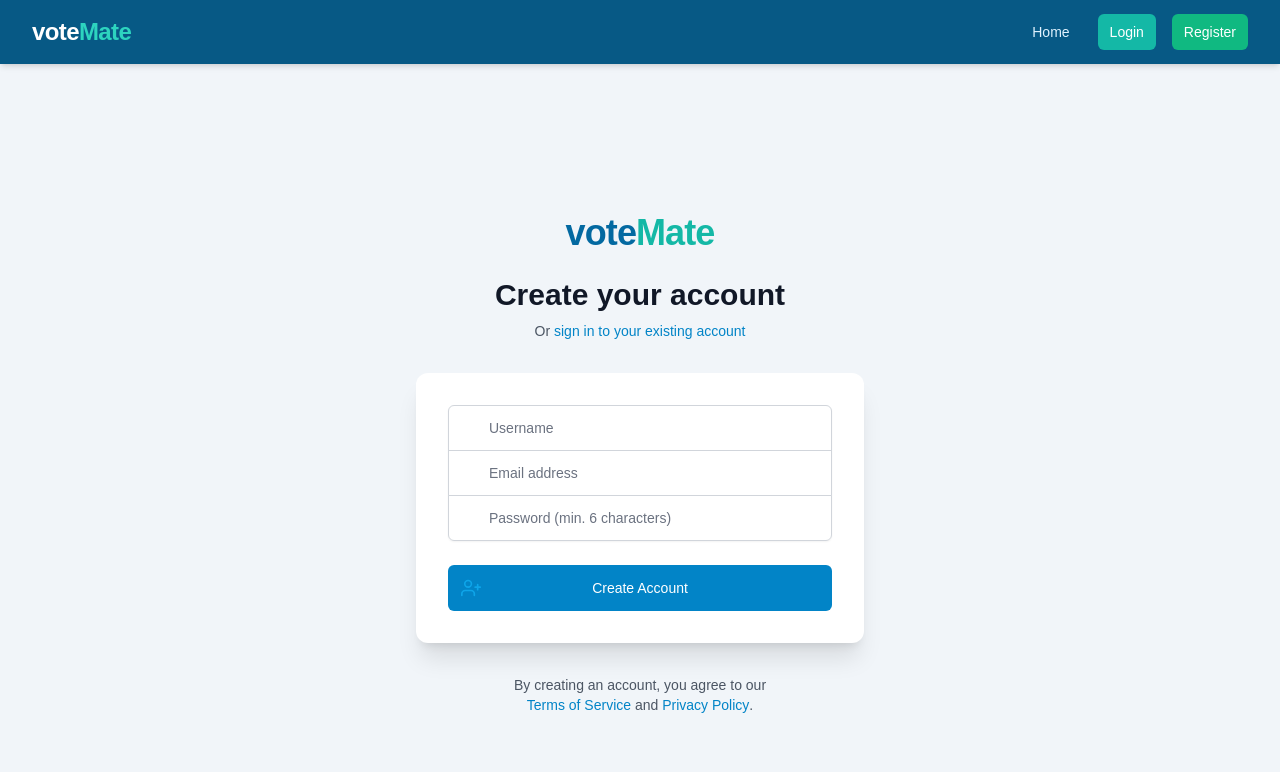
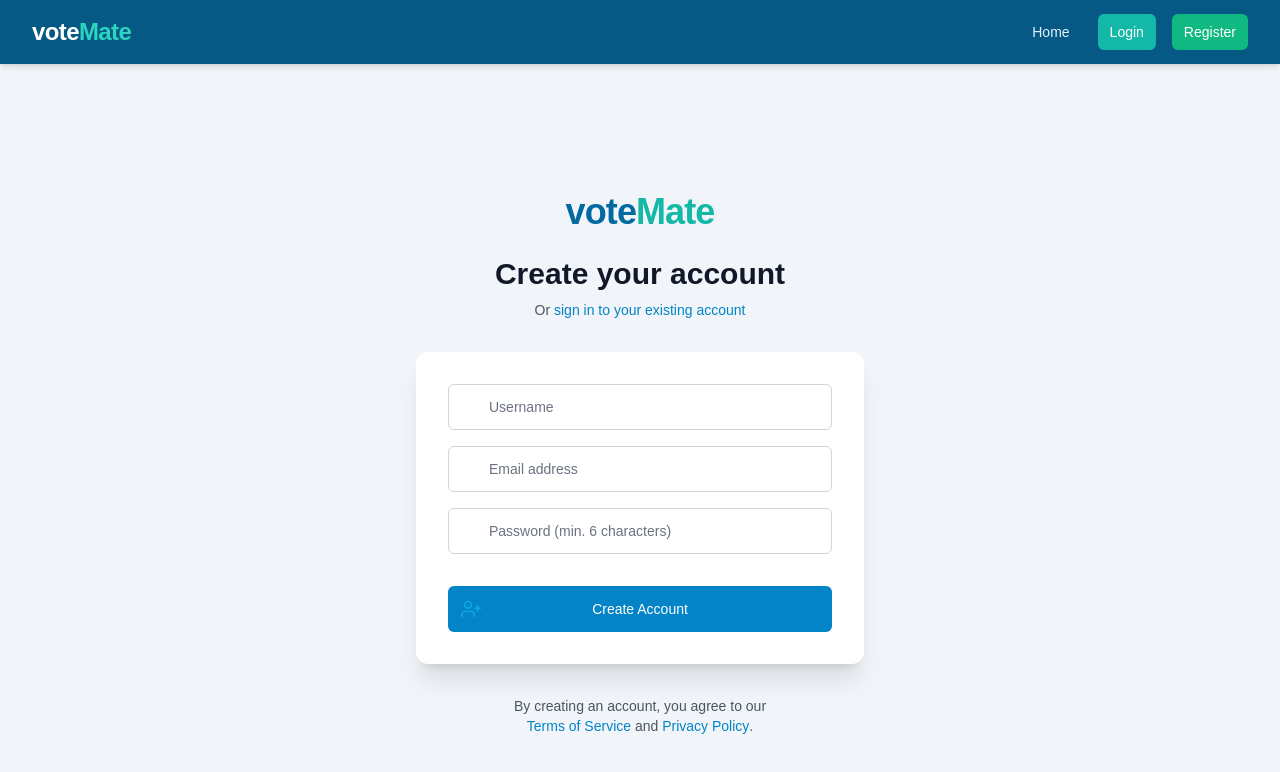
Before and after one commit to Tanishkaa23/voteMate, a React (Vite) app in the folder frontend/: page /register in a window 1280 px wide. Shown: the top 772 px of the page. Built offline with nearby package versions, Linux system fonts and the light colour scheme; no server answers.

Commit message:
some other updates

```diff
--- a/frontend/src/Pages/Login.jsx
+++ b/frontend/src/Pages/Login.jsx
@@ -1,6 +1,6 @@
 // frontend/src/Pages/Login.jsx
-import React, { useState, useEffect } from 'react'; // <<--- useEffect YAHAN ADD KARO
-import Cookies from 'js-cookie';
+import React, { useState, useEffect } from 'react';
+// import Cookies from 'js-cookie'; // <<--- Iski zaroorat nahi hai cookie set karne ke liye yahan
 import apiClient from '../services/apiClient';
 import { useNavigate, Link } from 'react-router-dom';
 import { FiLogIn, FiMail, FiLock, FiAlertCircle, FiCheckCircle } from 'react-icons/fi';
@@ -34,16 +34,15 @@ const Login = () => {
     }
 
     try {
-      const res = await apiClient.post('/user/login', formData);
+      const res = await apiClient.post('/user/login', formData); // apiClient handles withCredentials
 
-      if (res.data.user && res.data.token) {
-        Cookies.set('token', res.data.token, {
-            expires: 1,
-            path: '/',
-            // secure: process.env.NODE_ENV === 'production'
-        });
+      if (res.data.user && res.data.token) { // Backend sends user and token, AND sets HttpOnly:false cookie
 
-        window.dispatchEvent(new Event('authChange'));
+        // **** REMOVED Cookies.set() FROM HERE ****
+        // Backend is responsible for setting the cookie via Set-Cookie header.
+        // js-cookie in NavBar will read the cookie set by the backend.
+
+        window.dispatchEvent(new Event('authChange')); // Notify NavBar to re-check cookie
 
         setShowLoginSuccessToast(true);
 
@@ -52,17 +51,17 @@ const Login = () => {
         }, 2000);
 
       } else {
-        setError(res.data.message || res.data.error || 'Login failed. Please check your credentials.');
+        // This case might be if backend logic changes and doesn't send user/token on success
+        setError(res.data.message || res.data.error || 'Login failed. Unexpected response from server.');
       }
     } catch (err) {
-      console.error("Login error:", err);
+      console.error("Login error:", err.response || err.message); // Log the full error
       setError(err.response?.data?.message || err.response?.data?.error || 'Login failed. Please check your credentials or try again later.');
     } finally {
       setLoading(false);
     }
   };
 
-  // This useEffect hook needs to be imported
   useEffect(() => {
     let timer;
     if (showLoginSuccessToast) {
@@ -73,7 +72,7 @@ const Login = () => {
     return () => clearTimeout(timer);
   }, [showLoginSuccessToast]);
 
-  // ... (JSX remains the same)
+  // JSX remains the same
   return (
     <div className="min-h-screen flex flex-col items-center justify-center bg-slate-100 px-4 py-12 sm:px-6 lg:px-8 relative">
       {showLoginSuccessToast && (
--- a/frontend/src/Pages/Register.jsx
+++ b/frontend/src/Pages/Register.jsx
@@ -1,7 +1,7 @@
 // frontend/src/Pages/Register.jsx
-import React, { useState, useEffect } from 'react'; // Added useEffect
-import Cookies from 'js-cookie';
-import apiClient from '../services/apiClient'; // Assuming this is your configured axios instance
+import React, { useState, useEffect } from 'react';
+// import Cookies from 'js-cookie'; // <<--- Iski zaroorat nahi hai cookie set karne ke liye yahan
+import apiClient from '../services/apiClient'; // Ensure path is correct
 import { useNavigate, Link } from 'react-router-dom';
 import { FiUserPlus, FiMail, FiLock, FiUser, FiAlertCircle, FiCheckCircle } from 'react-icons/fi';
 
@@ -12,39 +12,55 @@ const Register = () => {
     password: '',
   });
   const [error, setError] = useState('');
+  const [formErrors, setFormErrors] = useState({}); // For specific field errors (from your previous version)
   const [loading, setLoading] = useState(false);
   const navigate = useNavigate();
   const [showRegisterSuccessToast, setShowRegisterSuccessToast] = useState(false);
 
   const handleChange = e => {
-    setFormData({ ...formData, [e.target.name]: e.target.value });
+    const { name, value } = e.target;
+    setFormData({ ...formData, [name]: value });
+    if (formErrors[name]) {
+      setFormErrors({ ...formErrors, [name]: '' });
+    }
     if (error) setError('');
     if (showRegisterSuccessToast) setShowRegisterSuccessToast(false);
+  };
+
+  const validateForm = () => { // Assuming you have this validation function
+    const newErrors = {};
+    if (!formData.username.trim()) newErrors.username = "Username is required.";
+    if (!formData.email.trim()) newErrors.email = "Email is required.";
+    else if (!/\S+@\S+\.\S+/.test(formData.email)) newErrors.email = "Please enter a valid email address.";
+    if (!formData.password.trim()) newErrors.password = "Password is required.";
+    else if (formData.password.length < 6) newErrors.password = "Password must be at least 6 characters long.";
+    setFormErrors(newErrors);
+    return Object.keys(newErrors).length === 0;
   };
 
   const handleSubmit = async e => {
     e.preventDefault();
     setError('');
-    setLoading(true);
+    setFormErrors({});
     setShowRegisterSuccessToast(false);
 
-    // Basic client-side validation (same as before)
-    if (!formData.username.trim() || !formData.email.trim() || !formData.password.trim()) { setError("All fields are required."); setLoading(false); return; }
-    if (!/\S+@\S+\.\S+/.test(formData.email)) { setError("Please enter a valid email address."); setLoading(false); return; }
-    if (formData.password.length < 6) { setError("Password must be at least 6 characters long."); setLoading(false); return; }
+    if (!validateForm()) {
+      setLoading(false);
+      return;
+    }
 
+    setLoading(true);
     try {
       // apiClient already has withCredentials: true
       const res = await apiClient.post('/user/register', { ...formData, role: 'user' });
 
-      if (res.data.user && res.data.token) {
-        Cookies.set('token', res.data.token, {
-            expires: 7, // 7 days
-            path: '/',  // IMPORTANT for visibility across the site
-            // secure: process.env.NODE_ENV === 'production' // Enable for HTTPS production
-        });
+      if (res.data.user && res.data.token) { // Backend sets HttpOnly:false cookie AND returns token
 
-        window.dispatchEvent(new Event('authChange'));
+        // **** REMOVED Cookies.set() FROM HERE ****
+        // Backend is responsible for setting the cookie via Set-Cookie header.
+        // js-cookie in NavBar will read the cookie set by the backend.
+
+        window.dispatchEvent(new Event('authChange')); // Notify NavBar to re-check cookie
 
         setShowRegisterSuccessToast(true);
 
@@ -53,14 +69,16 @@ const Register = () => {
         }, 2000);
 
       } else {
-        setError(res.data.message || 'Registration failed. Please try again.');
+        setError(res.data.message || 'Registration failed. Unexpected response from server.');
       }
     } catch (err) {
-      console.error("Registration error:", err);
+      console.error("Registration error:", err.response || err.message);
       if (err.response && err.response.data) {
         setError(err.response.data.message || err.response.data.error || 'An error occurred during registration.');
+      } else if (err.request) {
+        setError('No response from server. Please check your network connection.');
       } else {
-        setError('An unexpected error occurred. Please check your network connection and try again.');
+        setError('An unexpected error occurred. Please try again.');
       }
     } finally {
       setLoading(false);
@@ -77,7 +95,7 @@ const Register = () => {
     return () => clearTimeout(timer);
   }, [showRegisterSuccessToast]);
 
-  // ... (rest of your JSX - I'm using the one you provided earlier which was good)
+  // JSX remains the same as your provided version with formErrors
   return (
     <div className="min-h-screen flex flex-col items-center justify-center bg-slate-100 px-4 py-12 sm:px-6 lg:px-8 relative">
       {showRegisterSuccessToast && (
@@ -96,23 +114,45 @@ const Register = () => {
           <h2 className="mt-6 text-center text-3xl font-extrabold text-gray-900">Create your account</h2>
           <p className="mt-2 text-center text-sm text-gray-600">Or{' '} <Link to="/login" className="font-medium text-sky-600 hover:text-sky-500">sign in to your existing account</Link></p>
         </div>
+
         <form onSubmit={handleSubmit} className="mt-8 space-y-6 bg-white p-8 shadow-xl rounded-xl">
-          {error && (<div className="p-3 bg-red-50 border border-red-300 text-red-700 rounded-md text-sm flex items-center"><FiAlertCircle className="h-5 w-5 mr-2" />{error}</div>)}
-          <div className="rounded-md shadow-sm -space-y-px">
+          {error && (
+            <div className="p-3 mb-4 bg-red-50 border border-red-300 text-red-700 rounded-md text-sm flex items-center">
+              <FiAlertCircle className="h-5 w-5 mr-2 flex-shrink-0" />
+              <span>{error}</span>
+            </div>
+          )}
+
+          <div className="space-y-4">
             <div>
               <label htmlFor="username" className="sr-only">Username</label>
-              <div className="relative"><div className="absolute inset-y-0 left-0 pl-3 flex items-center pointer-events-none"><FiUser className="h-5 w-5 text-gray-400" /></div><input id="username" name="username" type="text" autoComplete="username" required value={formData.username} onChange={handleChange} className="appearance-none rounded-none relative block w-full px-3 py-3 pl-10 border border-gray-300 placeholder-gray-500 text-gray-900 rounded-t-md focus:outline-none focus:ring-sky-500 focus:border-sky-500 focus:z-10 sm:text-sm transition-shadow" placeholder="Username" /></div>
+              <div className="relative">
+                <div className="absolute inset-y-0 left-0 pl-3 flex items-center pointer-events-none"><FiUser className="h-5 w-5 text-gray-400" /></div>
+                <input id="username" name="username" type="text" autoComplete="username" required value={formData.username} onChange={handleChange} className={`appearance-none relative block w-full px-3 py-3 pl-10 border placeholder-gray-500 text-gray-900 rounded-md focus:outline-none focus:ring-sky-500 focus:border-sky-500 focus:z-10 sm:text-sm transition-shadow ${formErrors.username ? 'border-red-500' : 'border-gray-300'}`} placeholder="Username" />
+              </div>
+              {formErrors.username && <p className="mt-1 text-xs text-red-600">{formErrors.username}</p>}
             </div>
+
             <div>
               <label htmlFor="email-address" className="sr-only">Email address</label>
-              <div className="relative"><div className="absolute inset-y-0 left-0 pl-3 flex items-center pointer-events-none"><FiMail className="h-5 w-5 text-gray-400" /></div><input id="email-address" name="email" type="email" autoComplete="email" required value={formData.email} onChange={handleChange} className="appearance-none rounded-none relative block w-full px-3 py-3 pl-10 border border-gray-300 placeholder-gray-500 text-gray-900 focus:outline-none focus:ring-sky-500 focus:border-sky-500 focus:z-10 sm:text-sm transition-shadow" placeholder="Email address" /></div>
+              <div className="relative">
+                <div className="absolute inset-y-0 left-0 pl-3 flex items-center pointer-events-none"><FiMail className="h-5 w-5 text-gray-400" /></div>
+                <input id="email-address" name="email" type="email" autoComplete="email" required value={formData.email} onChange={handleChange} className={`appearance-none relative block w-full px-3 py-3 pl-10 border placeholder-gray-500 text-gray-900 rounded-md focus:outline-none focus:ring-sky-500 focus:border-sky-500 focus:z-10 sm:text-sm transition-shadow ${formErrors.email ? 'border-red-500' : 'border-gray-300'}`} placeholder="Email address" />
+              </div>
+              {formErrors.email && <p className="mt-1 text-xs text-red-600">{formErrors.email}</p>}
             </div>
+
             <div>
               <label htmlFor="password" className="sr-only">Password</label>
-              <div className="relative"><div className="absolute inset-y-0 left-0 pl-3 flex items-center pointer-events-none"><FiLock className="h-5 w-5 text-gray-400" /></div><input id="password" name="password" type="password" autoComplete="new-password" required value={formData.password} onChange={handleChange} className="appearance-none rounded-none relative block w-full px-3 py-3 pl-10 border border-gray-300 placeholder-gray-500 text-gray-900 rounded-b-md focus:outline-none focus:ring-sky-500 focus:border-sky-500 focus:z-10 sm:text-sm transition-shadow" placeholder="Password (min. 6 characters)" /></div>
+              <div className="relative">
+                <div className="absolute inset-y-0 left-0 pl-3 flex items-center pointer-events-none"><FiLock className="h-5 w-5 text-gray-400" /></div>
+                <input id="password" name="password" type="password" autoComplete="new-password" required value={formData.password} onChange={handleChange} className={`appearance-none relative block w-full px-3 py-3 pl-10 border placeholder-gray-500 text-gray-900 rounded-md focus:outline-none focus:ring-sky-500 focus:border-sky-500 focus:z-10 sm:text-sm transition-shadow ${formErrors.password ? 'border-red-500' : 'border-gray-300'}`} placeholder="Password (min. 6 characters)" />
+              </div>
+              {formErrors.password && <p className="mt-1 text-xs text-red-600">{formErrors.password}</p>}
             </div>
           </div>
-          <div>
+
+          <div className="pt-2">
             <button type="submit" disabled={loading || showRegisterSuccessToast} className="group relative w-full flex justify-center py-3 px-4 border border-transparent text-sm font-medium rounded-md text-white bg-sky-600 hover:bg-sky-700 focus:outline-none focus:ring-2 focus:ring-offset-2 focus:ring-sky-500 disabled:bg-sky-300 transition-colors">
               <span className="absolute left-0 inset-y-0 flex items-center pl-3">
                 {loading || showRegisterSuccessToast ? (<svg className="animate-spin h-5 w-5 text-white" xmlns="http://www.w3.org/2000/svg" fill="none" viewBox="0 0 24 24"><circle className="opacity-25" cx="12" cy="12" r="10" stroke="currentColor" strokeWidth="4"></circle><path className="opacity-75" fill="currentColor" d="M4 12a8 8 0 018-8V0C5.373 0 0 5.373 0 12h4zm2 5.291A7.962 7.962 0 014 12H0c0 3.042 1.135 5.824 3 7.938l3-2.647z"></path></svg>) : (<FiUserPlus className="h-5 w-5 text-sky-500 group-hover:text-sky-400" />)}
```
